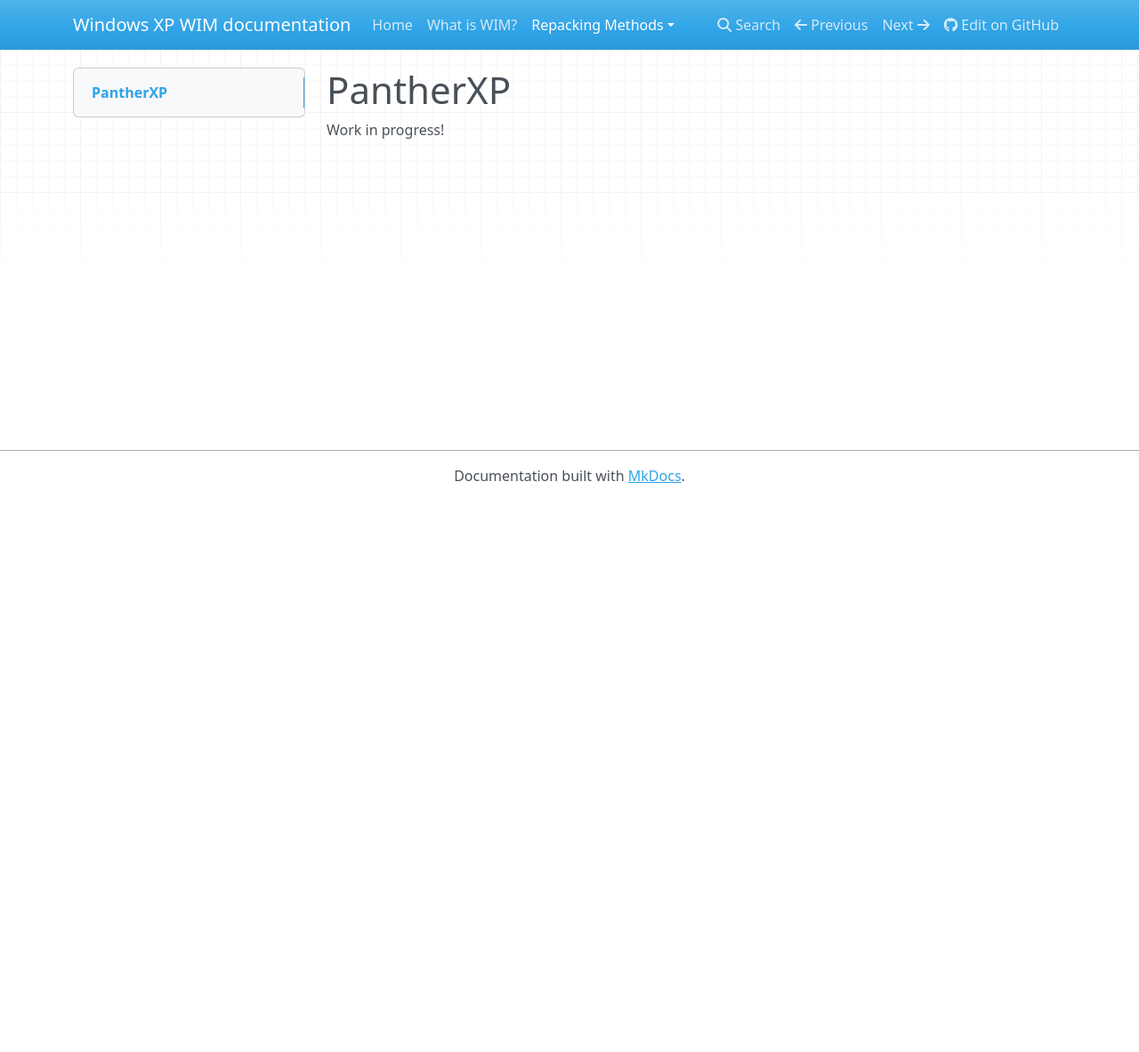
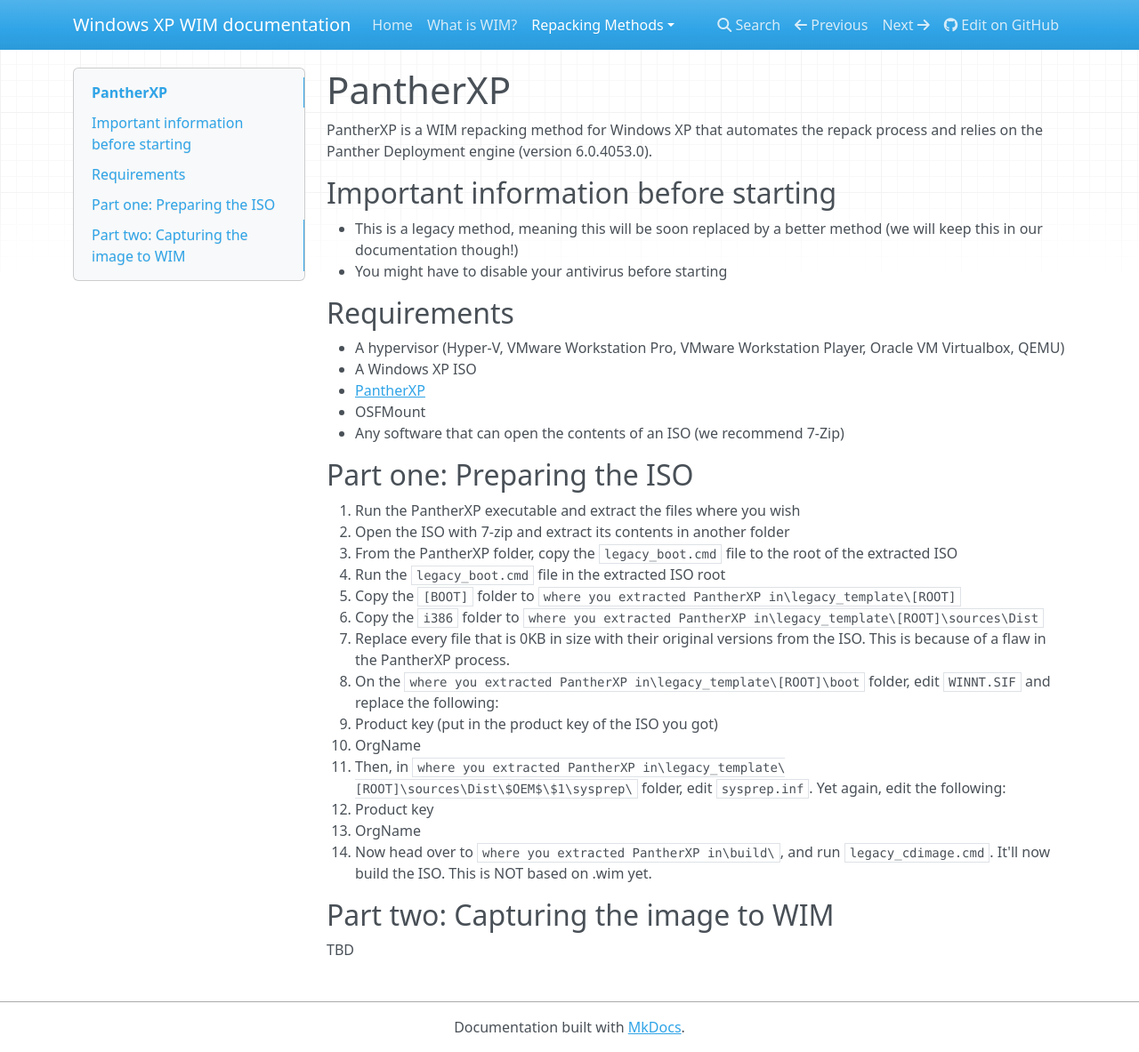
Before and after one commit to lesbiangpt/xpwim, an MkDocs documentation site: the page built from docs/pxp.md, in a window 1280 px wide and 1183 px high. Shown: the whole window at 89% size. Built offline with MkDocs 1.6.1, drawn with Linux system fonts in a browser that asks for light colours; nearby versions of some CDN libraries.

Commit message:
Add PantherXP documentation (WIP)

```diff
--- a/docs/pxp.md
+++ b/docs/pxp.md
@@ -1,2 +1,28 @@
 # PantherXP
-Work in progress!
+PantherXP is a WIM repacking method for Windows XP that automates the repack process and relies on the Panther Deployment engine (version 6.0.4053.0).
+## Important information before starting
+- This is a legacy method, meaning this will be soon replaced by a better method (we will keep this in our documentation though!)
+- You might have to disable your antivirus before starting
+## Requirements
+- A hypervisor (Hyper-V, VMware Workstation Pro, VMware Workstation Player, Oracle VM Virtualbox, QEMU)
+- A Windows XP ISO
+- [PantherXP](https://web.archive.org/web/20160201185504/http://thuun.boot-land.net/PantherXP/files/pantherxp_en_dk.exe)
+- OSFMount
+- Any software that can open the contents of an ISO (we recommend 7-Zip)
+## Part one: Preparing the ISO
+1. Run the PantherXP executable and extract the files where you wish
+2. Open the ISO with 7-zip and extract its contents in another folder
+3. From the PantherXP folder, copy the `legacy_boot.cmd` file to the root of the extracted ISO
+4. Run the `legacy_boot.cmd` file in the extracted ISO root
+5. Copy the `[BOOT]` folder to `where you extracted PantherXP in\legacy_template\[ROOT]`
+6. Copy the `i386` folder to `where you extracted PantherXP in\legacy_template\[ROOT]\sources\Dist`
+7. Replace every file that is 0KB in size with their original versions from the ISO. This is because of a flaw in the PantherXP process.
+8. On the `where you extracted PantherXP in\legacy_template\[ROOT]\boot` folder, edit `WINNT.SIF` and replace the following:
+ - Product key (put in the product key of the ISO you got)
+ - OrgName
+9. Then, in `where you extracted PantherXP in\legacy_template\[ROOT]\sources\Dist\$OEM$\$1\sysprep\` folder, edit `sysprep.inf`. Yet again, edit the following:
+ - Product key
+ - OrgName
+10. Now head over to `where you extracted PantherXP in\build\`, and run `legacy_cdimage.cmd`. It'll now build the ISO. This is NOT based on .wim yet.
+## Part two: Capturing the image to WIM
+TBD
```
